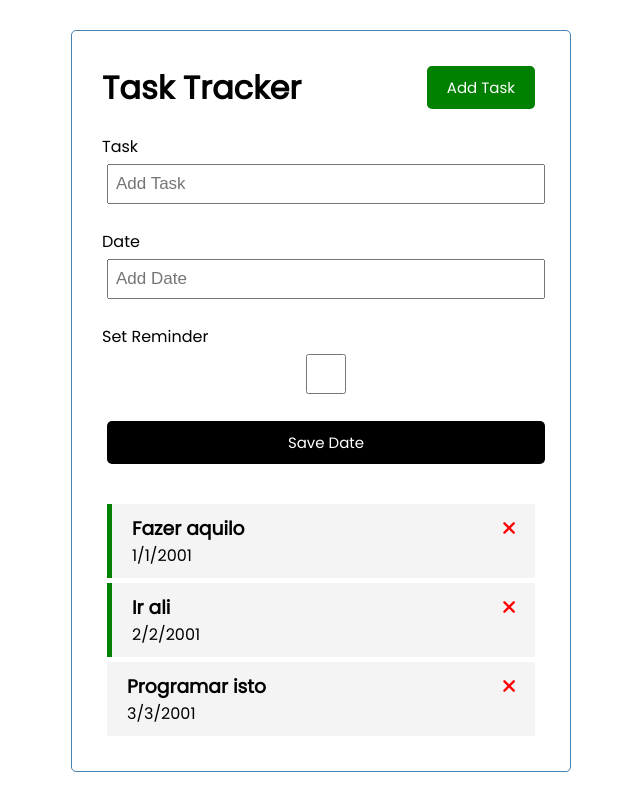
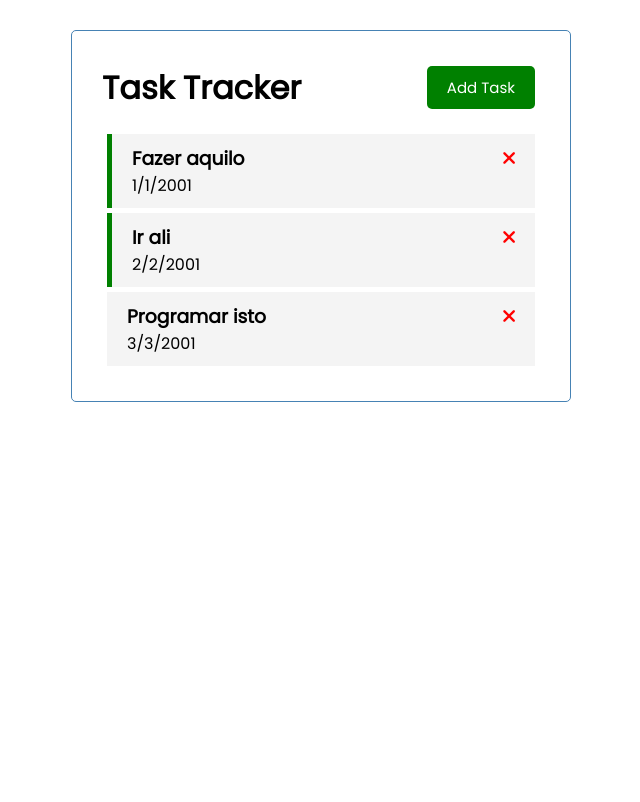
Before and after one commit to AndMJ/looking-into-vuejs, a Vue app in the folder using-vue-cli/: page / in a window 1280 px wide. Shown: the whole page, without its empty margins (319-959 px from the left). Built offline with nearby package versions, Linux system fonts and the light colour scheme.

Commit message:
UPDATE toggle form on header button click

```diff
--- a/using-vue-cli/src/App.vue
+++ b/using-vue-cli/src/App.vue
@@ -1,7 +1,9 @@
 <template>
   <div class="container">
-    <Header title="Task Tracker"></Header>
-    <AddTask @add-task="addTask"></AddTask>
+    <Header @toggle-add-task-form="this.showAddTask = !this.showAddTask" :change_button="showAddTask" title="Task Tracker"></Header>
+    <div v-show="showAddTask">
+      <AddTask @add-task="addTask"></AddTask>
+    </div>
     <Tasks @toggle-reminder="setReminder" @delete-task="deleteTask" :tasks="tasks"></Tasks>
   </div>
 </template>
@@ -20,7 +22,8 @@ export default {
   },
   data() {
     return {
-      tasks: []
+      tasks: [],
+      showAddTask: false
     }
   },
   methods:{
--- a/using-vue-cli/src/components/Button.vue
+++ b/using-vue-cli/src/components/Button.vue
@@ -11,8 +11,9 @@ export default {
     },
     methods: {
         clickFunction(e) {
-            console.log(e.target.title)
+            this.$emit("toggle-add-task-form")
         }
-    }
+    },
+    emits: ["btn-click"]
 }
 </script>
--- a/using-vue-cli/src/components/Header.vue
+++ b/using-vue-cli/src/components/Header.vue
@@ -1,7 +1,7 @@
 <template>
     <header>
         <h1>{{title}}</h1>
-        <Button color="green" text="Add Task"></Button>
+        <Button @btn-click="$emit('toggle-add-task-form')" :color="change_button ? 'darkred' : 'green'" :text="change_button ? 'Close Task' : 'Add Task'"></Button>
     </header>
 </template>
 
@@ -11,11 +11,13 @@ import Button from "./Button.vue"
 export default {
     name:"Header",
     props: {
-        title: String
+        title: String,
+        change_button: Boolean
     },
     components: {
         Button
-    }
+    },
+    emits:["toggle-add-task-form"]
 }
 </script>
 
```
